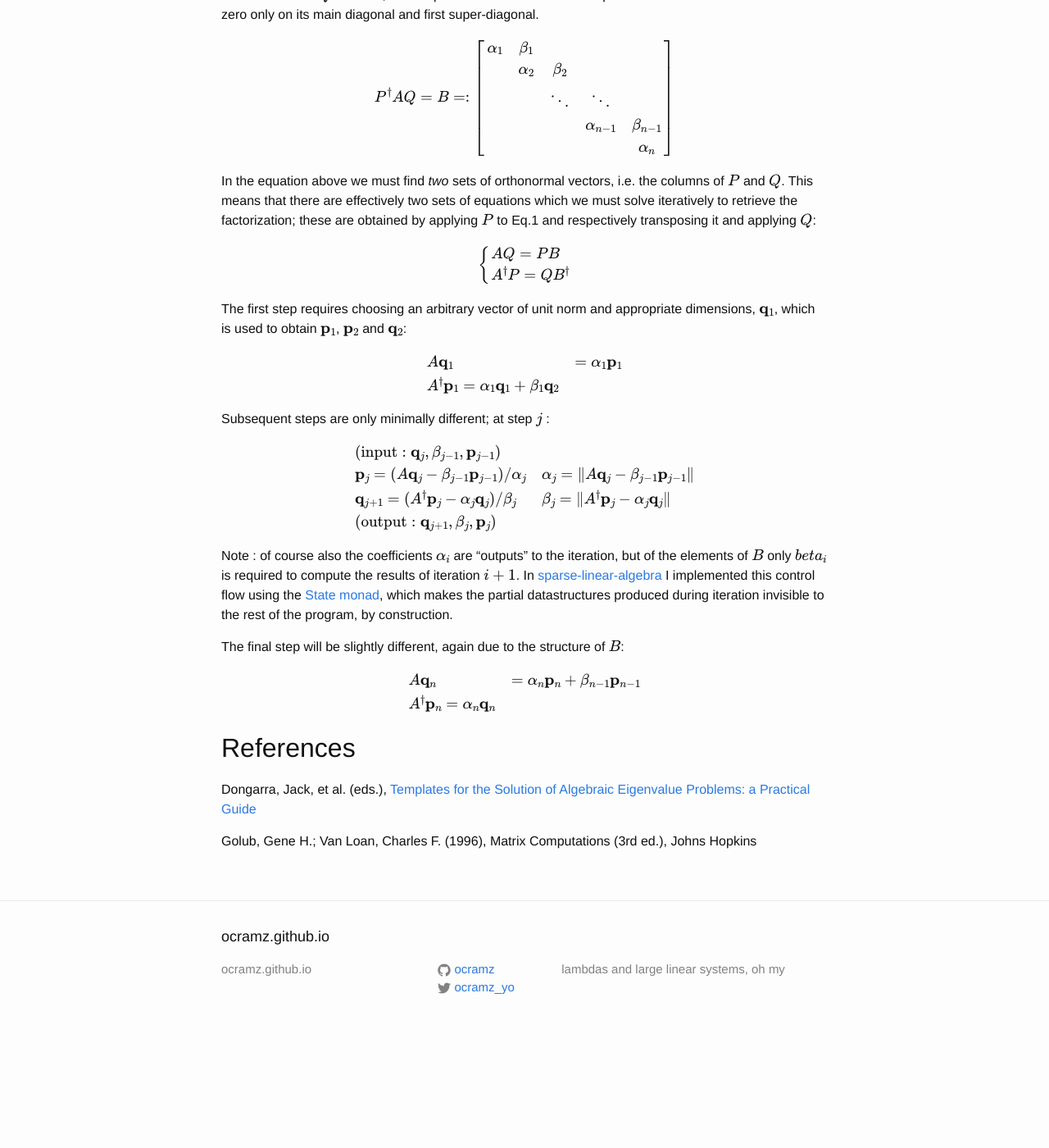
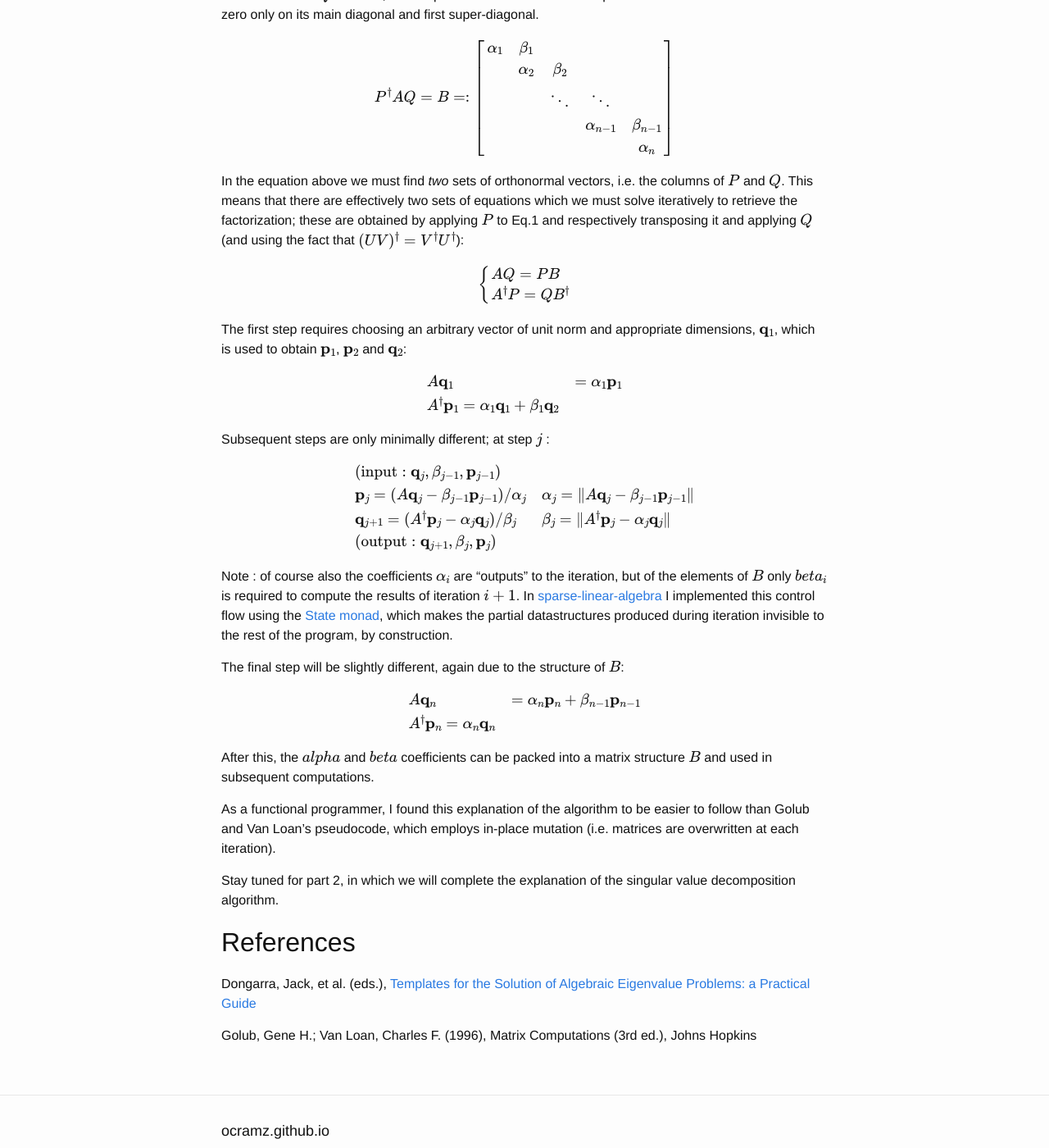
Before and after one commit to ocramz/ocramz.github.io, a Jekyll site: the page built from _posts/2017-02-07-golub-kahan-lanczos.markdown, in a window 1280 px wide and 1400 px high, scrolled down 395 px. Shown: the whole window at 82% size. Built offline with Jekyll 4.4.1, drawn with Linux system fonts in a browser that asks for light colours; formulas are drawn with MathJax 3; before the commit the page ends 1671 px from its top, so only the background shows below that.

Commit message:
upd blog

```diff
--- a/_posts/2017-02-07-golub-kahan-lanczos.markdown
+++ b/_posts/2017-02-07-golub-kahan-lanczos.markdown
@@ -22,7 +22,7 @@ P^\dagger A Q = B =: \left[
 \label{eqn1}
 $$
 
-In the equation above we must find _two_ sets of orthonormal vectors, i.e. the columns of $$P$$ and $$Q$$. This means that there are effectively two sets of equations which we must solve iteratively to retrieve the factorization; these are obtained by applying $$P$$ to Eq.1 and respectively transposing it and applying $$Q$$:
+In the equation above we must find _two_ sets of orthonormal vectors, i.e. the columns of $$P$$ and $$Q$$. This means that there are effectively two sets of equations which we must solve iteratively to retrieve the factorization; these are obtained by applying $$P$$ to Eq.1 and respectively transposing it and applying $$Q$$ (and using the fact that $$(U V)^\dagger = V^\dagger U^\dagger$$):
 
 
 $$
@@ -59,7 +59,6 @@ $$
 Note : of course also the coefficients $$\alpha_i$$ are "outputs" to the iteration, but of the elements of $$B$$ only $$beta_i$$ is required to compute the results of iteration $$i+1$$.
 In [sparse-linear-algebra](https://hackage.haskell.org/package/sparse-linear-algebra) I implemented this control flow using the [State monad](https://hackage.haskell.org/package/mtl-2.2.1/docs/Control-Monad-State-Strict.html), which makes the partial datastructures produced during iteration invisible to the rest of the program, by construction.
 
-
 The final step will be slightly different, again due to the structure of $$B$$:
 
 $$
@@ -69,6 +68,12 @@ A^\dagger \mathbf{p}_n = \alpha_n \mathbf{q}_n
 \end{array}
 $$
 
+After this, the $$alpha$$ and $$beta$$ coefficients can be packed into a matrix structure $$B$$ and used in subsequent computations.
+
+As a functional programmer, I found this explanation of the algorithm to be easier to follow than Golub and Van Loan's pseudocode, which employs in-place mutation (i.e. matrices are overwritten at each iteration).
+
+Stay tuned for part 2, in which we will complete the explanation of the singular value decomposition algorithm.
+
 
 
 ## References
```
